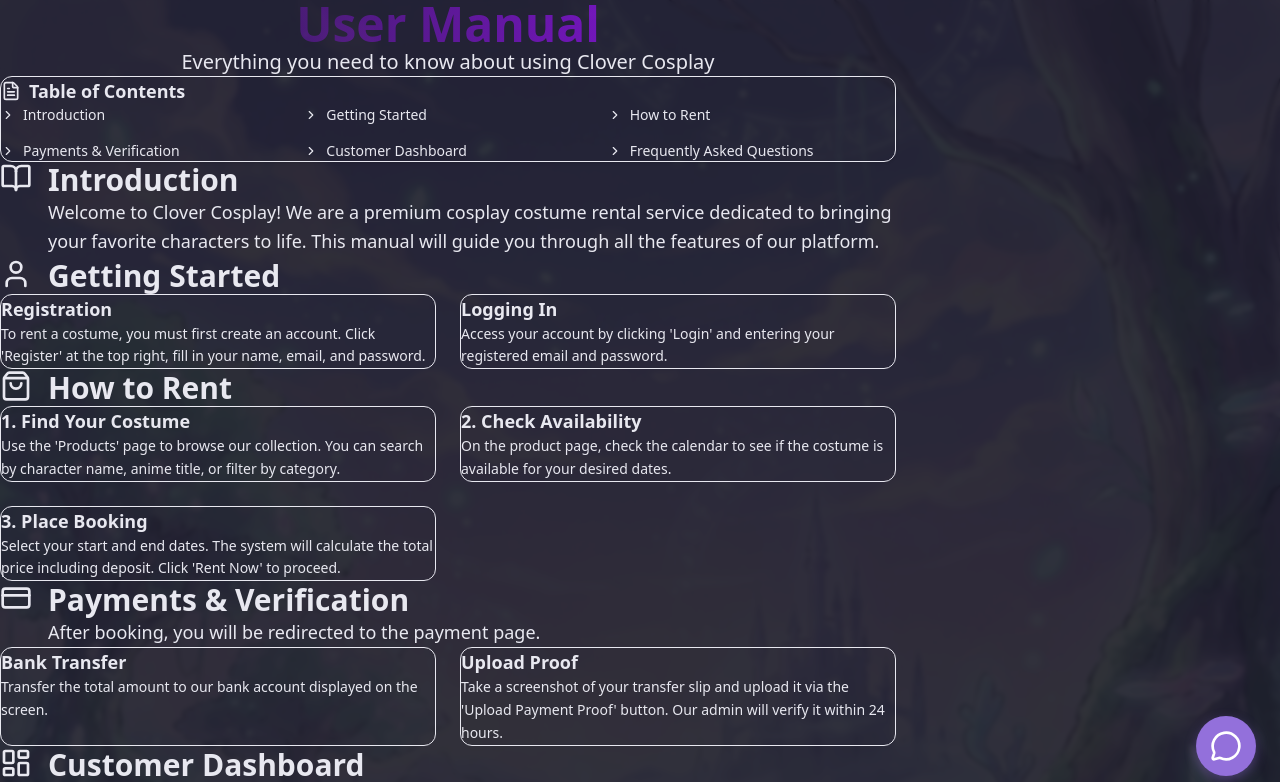
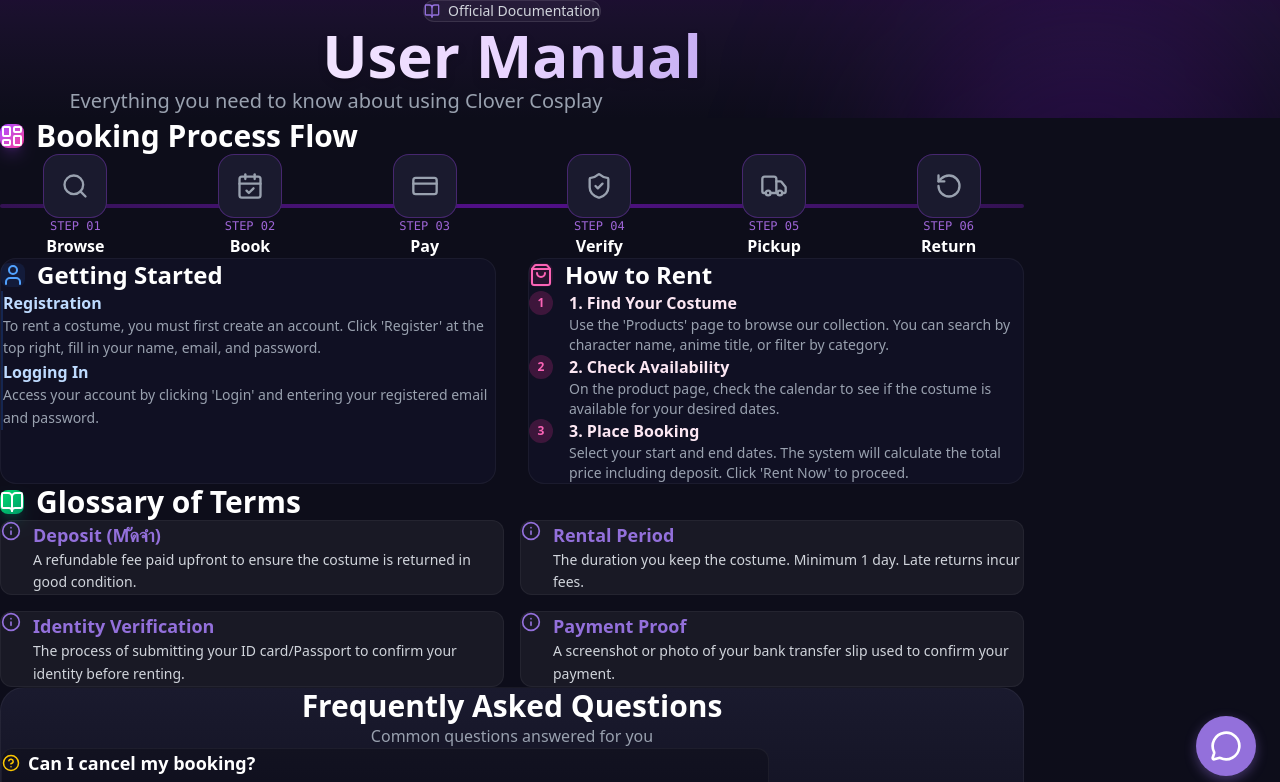
Before and after one commit to danzyyy19/Clover-Cosplay, a Next.js app: page /en/guide in a window 1280 px wide. Shown: the top 782 px of the page. Built offline with nearby package versions, Linux system fonts and the light colour scheme.

Commit message:
Refactor: Redesign Guide page with Flowchart, Glossary & Premium UI

```diff
--- a/messages/en.json
+++ b/messages/en.json
@@ -170,6 +170,34 @@
             "a2": "Late returns incur a fee of 50% of the daily rental price for the first 3 days.",
             "q3": "Is the deposit refundable?",
             "a3": "Yes, the deposit is fully refundable upon returning the costume in good condition."
+        },
+        "glossary": {
+            "title": "Glossary of Terms",
+            "deposit": {
+                "term": "Deposit (Mัดจำ)",
+                "def": "A refundable fee paid upfront to ensure the costume is returned in good condition."
+            },
+            "rentalPeriod": {
+                "term": "Rental Period",
+                "def": "The duration you keep the costume. Minimum 1 day. Late returns incur fees."
+            },
+            "verification": {
+                "term": "Identity Verification",
+                "def": "The process of submitting your ID card/Passport to confirm your identity before renting."
+            },
+            "proof": {
+                "term": "Payment Proof",
+                "def": "A screenshot or photo of your bank transfer slip used to confirm your payment."
+            }
+        },
+        "flowchart": {
+            "title": "Booking Process Flow",
+            "step1": "Browse",
+            "step2": "Book",
+            "step3": "Pay",
+            "step4": "Verify",
+            "step5": "Pickup",
+            "step6": "Return"
         }
     }
 }
--- a/messages/th.json
+++ b/messages/th.json
@@ -170,6 +170,34 @@
             "a2": "การคืนชุดล่าช้ามีค่าปรับ 50% ของราคาเช่ารายวันสำหรับ 3 วันแรก",
             "q3": "เงินมัดจำได้รับคืนหรือไม่?",
             "a3": "ใช่ เงินมัดจำจะได้รับคืนเต็มจำนวนเมื่อคืนชุดในสภาพดี"
+        },
+        "glossary": {
+            "title": "คำศัพท์น่ารู้",
+            "deposit": {
+                "term": "เงินมัดจำ (Deposit)",
+                "def": "เงินที่ต้องจ่ายล่วงหน้าเพื่อประกันความเสียหาย จะได้รับคืนเมื่อส่งคืนชุดเรียบร้อย"
+            },
+            "rentalPeriod": {
+                "term": "ระยะเวลาเช่า",
+                "def": "ช่วงเวลาที่คุณครอบครองชุด เริ่มต้นขั้นต่ำ 1 วัน หากคืนช้าจะมีค่าปรับ"
+            },
+            "verification": {
+                "term": "การยืนยันตัวตน",
+                "def": "ขั้นตอนการส่งรูปบัตรประชาชนหรือพาสปอร์ตเพื่อยืนยันตัวตนก่อนเช่า"
+            },
+            "proof": {
+                "term": "หลักฐานการชำระเงิน",
+                "def": "รูปถ่ายหรือสลิปการโอนเงินธนาคารเพื่อยืนยันว่าคุณจ่ายเงินแล้ว"
+            }
+        },
+        "flowchart": {
+            "title": "ขั้นตอนการเช่า (Flowchart)",
+            "step1": "เลือกชุด",
+            "step2": "จองวัน",
+            "step3": "จ่ายเงิน",
+            "step4": "รออนุมัติ",
+            "step5": "รับชุด",
+            "step6": "คืนชุด"
         }
     }
 }
--- a/src/app/[locale]/guide/page.tsx
+++ b/src/app/[locale]/guide/page.tsx
@@ -1,166 +1,204 @@
 import { useTranslations } from "next-intl";
 import Link from "next/link";
-import { BookOpen, User, ShoppingBag, CreditCard, LayoutDashboard, HelpCircle, FileText, ChevronRight } from "lucide-react";
+import {
+    BookOpen,
+    User,
+    ShoppingBag,
+    CreditCard,
+    LayoutDashboard,
+    HelpCircle,
+    FileText,
+    ChevronRight,
+    Search,
+    CalendarCheck,
+    CheckCircle2,
+    Truck,
+    RotateCcw,
+    ShieldCheck,
+    Info,
+    ArrowRight
+} from "lucide-react";
 
 export default function GuidePage() {
     const t = useTranslations("guide");
 
-    const sections = [
-        {
-            id: "intro",
-            icon: <BookOpen className="w-8 h-8 text-primary" />,
-            title: t("intro.title"),
-            content: t("intro.content")
-        },
-        {
-            id: "account",
-            icon: <User className="w-8 h-8 text-primary" />,
-            title: t("account.title"),
-            subsections: [
-                { title: t("account.register"), content: t("account.registerDesc") },
-                { title: t("account.login"), content: t("account.loginDesc") }
-            ]
-        },
-        {
-            id: "booking",
-            icon: <ShoppingBag className="w-8 h-8 text-primary" />,
-            title: t("booking.title"),
-            subsections: [
-                { title: t("booking.step1"), content: t("booking.step1Desc") },
-                { title: t("booking.step2"), content: t("booking.step2Desc") },
-                { title: t("booking.step3"), content: t("booking.step3Desc") }
-            ]
-        },
-        {
-            id: "payment",
-            icon: <CreditCard className="w-8 h-8 text-primary" />,
-            title: t("payment.title"),
-            intro: t("payment.instruction"),
-            subsections: [
-                { title: t("payment.bank"), content: t("payment.bankDesc") },
-                { title: t("payment.proof"), content: t("payment.proofDesc") }
-            ]
-        },
-        {
-            id: "dashboard",
-            icon: <LayoutDashboard className="w-8 h-8 text-primary" />,
-            title: t("dashboard.title"),
-            intro: t("dashboard.overview"),
-            subsections: [
-                { title: t("dashboard.myRentals"), content: t("dashboard.myRentalsDesc") },
-                { title: t("dashboard.receipts"), content: t("dashboard.receiptsDesc") }
-            ]
-        },
-        {
-            id: "faq",
-            icon: <HelpCircle className="w-8 h-8 text-primary" />,
-            title: t("faq.title"),
-            subsections: [
-                { title: t("faq.q1"), content: t("faq.a1") },
-                { title: t("faq.q2"), content: t("faq.a2") },
-                { title: t("faq.q3"), content: t("faq.a3") }
-            ]
-        }
+    // Flowchart data
+    const steps = [
+        { id: "step1", icon: Search, label: t("flowchart.step1") },
+        { id: "step2", icon: CalendarCheck, label: t("flowchart.step2") },
+        { id: "step3", icon: CreditCard, label: t("flowchart.step3") },
+        { id: "step4", icon: ShieldCheck, label: t("flowchart.step4") },
+        { id: "step5", icon: Truck, label: t("flowchart.step5") },
+        { id: "step6", icon: RotateCcw, label: t("flowchart.step6") },
+    ];
+
+    const glossary = [
+        { term: t("glossary.deposit.term"), def: t("glossary.deposit.def") },
+        { term: t("glossary.rentalPeriod.term"), def: t("glossary.rentalPeriod.def") },
+        { term: t("glossary.verification.term"), def: t("glossary.verification.def") },
+        { term: t("glossary.proof.term"), def: t("glossary.proof.def") },
     ];
 
     return (
-        <div className="min-h-screen bg-background py-16 px-4">
-            <div className="max-w-4xl mx-auto space-y-12">
-                {/* Header */}
-                <div className="text-center space-y-4">
-                    <h1 className="text-4xl md:text-5xl font-bold font-outfit bg-gradient-to-r from-primary to-purple-600 bg-clip-text text-transparent">
+        <div className="min-h-screen bg-[#0D0D1A] text-white">
+            {/* Hero Section */}
+            <div className="relative py-20 px-4 overflow-hidden">
+                <div className="absolute inset-0 bg-gradient-to-b from-purple-900/20 to-[#0D0D1A] pointer-events-none" />
+                <div className="absolute top-0 right-0 w-96 h-96 bg-purple-600/20 rounded-full blur-[100px] pointer-events-none" />
+
+                <div className="max-w-5xl mx-auto text-center relative z-10">
+                    <div className="inline-flex items-center gap-2 px-4 py-2 rounded-full bg-white/5 border border-white/10 mb-6 backdrop-blur-md">
+                        <BookOpen size={16} className="text-[#9370DB]" />
+                        <span className="text-sm font-medium text-gray-300">Official Documentation</span>
+                    </div>
+                    <h1 className="text-4xl md:text-6xl font-bold font-outfit mb-6 bg-gradient-to-r from-white via-purple-200 to-[#9370DB] bg-clip-text text-transparent drop-shadow-lg">
                         {t("title")}
                     </h1>
-                    <p className="text-xl text-muted-foreground">{t("subtitle")}</p>
+                    <p className="text-xl text-gray-400 max-w-2xl mx-auto leading-relaxed">
+                        {t("subtitle")}
+                    </p>
+                </div>
             </div>
 
-                {/* Table of Contents - Quick Links */}
-                <div className="bg-card border border-border rounded-xl p-6 shadow-sm">
-                    <h2 className="text-lg font-semibold mb-4 flex items-center gap-2">
-                        <FileText size={20} />
-                        {t("toc")}
-                    </h2>
-                    <div className="grid grid-cols-2 md:grid-cols-3 gap-4">
-                        {sections.map((section) => (
-                            <a
-                                key={section.id}
-                                href={`#${section.id}`}
-                                className="flex items-center gap-2 text-sm text-text-secondary hover:text-primary transition-colors p-2 rounded-lg hover:bg-muted"
-                            >
-                                <ChevronRight size={14} />
-                                {section.title}
-                            </a>
+            <div className="max-w-5xl mx-auto px-4 pb-24 space-y-24">
+
+                {/* 1. Visual Flowchart */}
+                <section>
+                    <div className="flex items-center gap-3 mb-10">
+                        <div className="p-2 bg-gradient-to-br from-purple-500 to-pink-500 rounded-lg shadow-lg shadow-purple-500/20">
+                            <LayoutDashboard size={24} className="text-white" />
+                        </div>
+                        <h2 className="text-3xl font-bold">{t("flowchart.title")}</h2>
+                    </div>
+
+                    <div className="relative">
+                        {/* Connecting Line (Desktop) */}
+                        <div className="hidden md:block absolute top-1/2 left-0 right-0 h-1 bg-gradient-to-r from-purple-900/50 via-purple-600/50 to-purple-900/50 -translate-y-1/2 z-0 rounded-full" />
+
+                        <div className="grid grid-cols-2 md:grid-cols-6 gap-6 relative z-10">
+                            {steps.map((step, index) => (
+                                <div key={step.id} className="group relative flex flex-col items-center">
+                                    <div className="w-16 h-16 rounded-2xl bg-[#1A1A2E] border border-purple-500/30 group-hover:border-purple-500 group-hover:shadow-[0_0_20px_rgba(147,112,219,0.3)] flex items-center justify-center mb-4 transition-all duration-300 backdrop-blur-sm">
+                                        <step.icon size={28} className="text-gray-400 group-hover:text-[#9370DB] transition-colors" />
+                                    </div>
+                                    <div className="text-center">
+                                        <div className="text-xs font-mono text-purple-400/80 mb-1">STEP 0{index + 1}</div>
+                                        <div className="font-semibold text-sm md:text-base">{step.label}</div>
+                                    </div>
+
+                                    {/* Arrow for Mobile */}
+                                    {index < steps.length - 1 && (
+                                        <ArrowRight className="md:hidden absolute -right-3 top-6 text-purple-500/30" size={16} />
+                                    )}
+                                </div>
                             ))}
                         </div>
                     </div>
+                </section>
 
-                {/* Content Sections */}
-                <div className="space-y-16">
-                    {sections.map((section, index) => (
-                        <section
-                            key={section.id}
-                            id={section.id}
-                            className="scroll-mt-24 relative"
-                        >
-                            <div className="flex items-start gap-4 mb-6">
-                                <div className="p-3 bg-primary/10 rounded-2xl">
-                                    {section.icon}
+                {/* 2. Detailed Grid Guidelines */}
+                <div className="grid md:grid-cols-2 gap-8">
+                    {/* Getting Started */}
+                    <div className="bg-[#13132B]/60 border border-white/5 rounded-2xl p-8 hover:border-purple-500/20 transition-all duration-300">
+                        <div className="flex items-center gap-3 mb-6">
+                            <div className="p-2 bg-blue-500/10 rounded-lg text-blue-400">
+                                <User size={24} />
                             </div>
-                                <div>
-                                    <h2 className="text-2xl md:text-3xl font-bold font-outfit mb-2">
-                                        {section.title}
-                                    </h2>
-                                    {/* @ts-ignore */}
-                                    {section.content && (
-                                        // @ts-ignore
-                                        <p className="text-lg text-text-secondary leading-relaxed">{section.content}</p>
-                                    )}
-                                    {/* @ts-ignore */}
-                                    {section.intro && (
-                                        // @ts-ignore
-                                        <p className="text-lg text-text-secondary leading-relaxed text-muted-foreground">{section.intro}</p>
-                                    )}
+                            <h3 className="text-2xl font-bold">{t("account.title")}</h3>
+                        </div>
+                        <div className="space-y-6">
+                            <div className="pl-4 border-l-2 border-blue-500/20">
+                                <h4 className="font-semibold text-blue-200 mb-2">{t("account.register")}</h4>
+                                <p className="text-gray-400 text-sm leading-relaxed">{t("account.registerDesc")}</p>
+                            </div>
+                            <div className="pl-4 border-l-2 border-blue-500/20">
+                                <h4 className="font-semibold text-blue-200 mb-2">{t("account.login")}</h4>
+                                <p className="text-gray-400 text-sm leading-relaxed">{t("account.loginDesc")}</p>
+                            </div>
                         </div>
                     </div>
 
-                            {/* Subsections Cards */}
-                            {/* @ts-ignore */}
-                            {section.subsections && (
-                                <div className="grid md:grid-cols-2 gap-6 ml-0 md:ml-16">
-                                    {/* @ts-ignore */}
-                                    {section.subsections.map((sub, i) => (
-                                        <div
-                                            key={i}
-                                            className="bg-card border border-border rounded-xl p-6 hover:border-primary/50 transition-colors duration-300"
-                                        >
-                                            <h3 className="text-lg font-semibold mb-2 text-primary">
-                                                {sub.title}
+                    {/* Booking Process */}
+                    <div className="bg-[#13132B]/60 border border-white/5 rounded-2xl p-8 hover:border-purple-500/20 transition-all duration-300">
+                        <div className="flex items-center gap-3 mb-6">
+                            <div className="p-2 bg-pink-500/10 rounded-lg text-pink-400">
+                                <ShoppingBag size={24} />
+                            </div>
+                            <h3 className="text-2xl font-bold">{t("booking.title")}</h3>
+                        </div>
+                        <ul className="space-y-4">
+                            {[1, 2, 3].map((num) => (
+                                <li key={num} className="flex gap-4">
+                                    <span className="flex-shrink-0 w-6 h-6 rounded-full bg-pink-500/20 text-pink-400 flex items-center justify-center text-xs font-bold mt-0.5">
+                                        {num}
+                                    </span>
+                                    <div>
+                                        <h4 className="font-semibold text-pink-100 mb-1">{t(`booking.step${num}`)}</h4>
+                                        <p className="text-gray-400 text-sm">{t(`booking.step${num}Desc`)}</p>
+                                    </div>
+                                </li>
+                            ))}
+                        </ul>
+                    </div>
+                </div>
+
+                {/* 3. Glossary Section */}
+                <section>
+                    <div className="flex items-center gap-3 mb-8">
+                        <div className="p-2 bg-gradient-to-br from-green-400 to-emerald-600 rounded-lg shadow-lg shadow-emerald-500/20">
+                            <BookOpen size={24} className="text-white" />
+                        </div>
+                        <h2 className="text-3xl font-bold">{t("glossary.title")}</h2>
+                    </div>
+
+                    <div className="grid md:grid-cols-2 gap-4">
+                        {glossary.map((item, idx) => (
+                            <div key={idx} className="bg-white/5 border border-white/5 rounded-xl p-6 hover:bg-white/10 transition-colors">
+                                <div className="flex items-start gap-3">
+                                    <Info className="flex-shrink-0 text-[#9370DB] mt-1" size={20} />
+                                    <div>
+                                        <h4 className="font-bold text-lg text-[#9370DB] mb-2">{item.term}</h4>
+                                        <p className="text-gray-300 text-sm leading-relaxed">{item.def}</p>
+                                    </div>
+                                </div>
+                            </div>
+                        ))}
+                    </div>
+                </section>
+
+                {/* 4. FAQ Accordion Style */}
+                <section className="bg-gradient-to-b from-[#1A1A2E] to-[#0D0D1A] rounded-3xl p-8 md:p-12 border border-white/5">
+                    <div className="text-center mb-10">
+                        <h2 className="text-3xl font-bold mb-4">{t("faq.title")}</h2>
+                        <p className="text-gray-400">Common questions answered for you</p>
+                    </div>
+
+                    <div className="grid gap-4 max-w-3xl mx-auto">
+                        {[1, 2, 3].map((num) => (
+                            <div key={num} className="bg-black/20 rounded-xl p-6 border border-white/5 hover:border-white/10 transition-colors">
+                                <h3 className="font-semibold text-lg text-white mb-3 flex items-center gap-2">
+                                    <HelpCircle size={18} className="text-yellow-400" />
+                                    {t(`faq.q${num}`)}
                                 </h3>
-                                            <p className="text-text-secondary text-sm leading-relaxed">
-                                                {sub.content}
+                                <p className="text-gray-400 pl-7 leading-relaxed">
+                                    {t(`faq.a${num}`)}
                                 </p>
                             </div>
                         ))}
                     </div>
-                            )}
+                </section>
 
-                            {/* Divider */}
-                            {index < sections.length - 1 && (
-                                <div className="h-px bg-gradient-to-r from-transparent via-border to-transparent mt-16" />
-                            )}
-                        </section>
-                    ))}
+                {/* Bottom CTA */}
+                <div className="text-center">
+                    <Link
+                        href="/products"
+                        className="group inline-flex items-center gap-2 px-8 py-4 rounded-full bg-gradient-to-r from-purple-600 to-pink-600 text-white font-bold text-lg hover:shadow-lg hover:shadow-purple-500/30 transition-all duration-300 hover:scale-105"
+                    >
+                        Start Your Cosplay Journey
+                        <ArrowRight className="group-hover:translate-x-1 transition-transform" />
+                    </Link>
                 </div>
 
-                {/* Bottom CTA */}
-                <div className="text-center pt-8">
-                    <Link
-                        href="/products"
-                        className="inline-flex items-center justify-center px-8 py-3 rounded-full bg-primary text-primary-foreground font-semibold hover:opacity-90 transition-opacity shadow-lg shadow-primary/25"
-                    >
-                        Let's Start Renting!
-                    </Link>
-                </div>
             </div>
         </div>
     );
```
Lines whose indentation alone changed are shown as unchanged.
